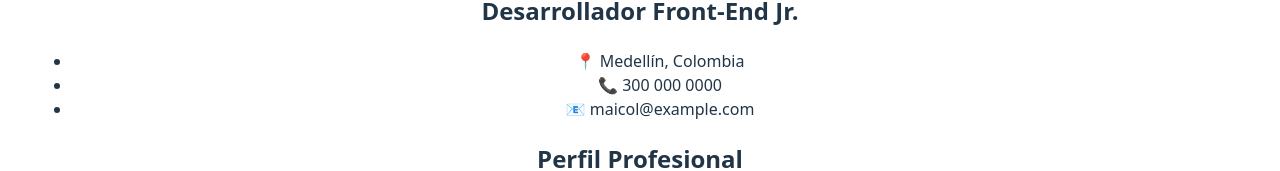
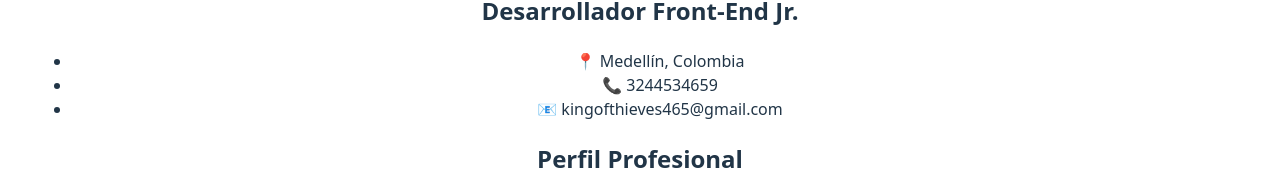
Before and after one commit to MAICOL-ESNEIDER-SAS/cv-react-maicol-posada, a React (Vite) app: page / in a window 1280 px wide. Shown: the part 164-335 px from the top of the page. Built offline with nearby package versions, Linux system fonts and the light colour scheme.

Commit message:
docs: captura del proyecto añadida

```diff
--- a/src/components/CabeceraCV.jsx
+++ b/src/components/CabeceraCV.jsx
@@ -6,8 +6,8 @@ function CabeceraCV() {
 
       <ul>
         <li>📍 Medellín, Colombia</li>
-        <li>📞 300 000 0000</li>
-        <li>📧 maicol@example.com</li>
+        <li>📞 3244534659</li>
+        <li>📧 kingofthieves465@gmail.com</li>
       </ul>
     </header>
   );
```
Also changed, not shown: src/assets/pantallaso_cv_navegador.png (added), 1 other file (tests, documents, lock files or other folders).
